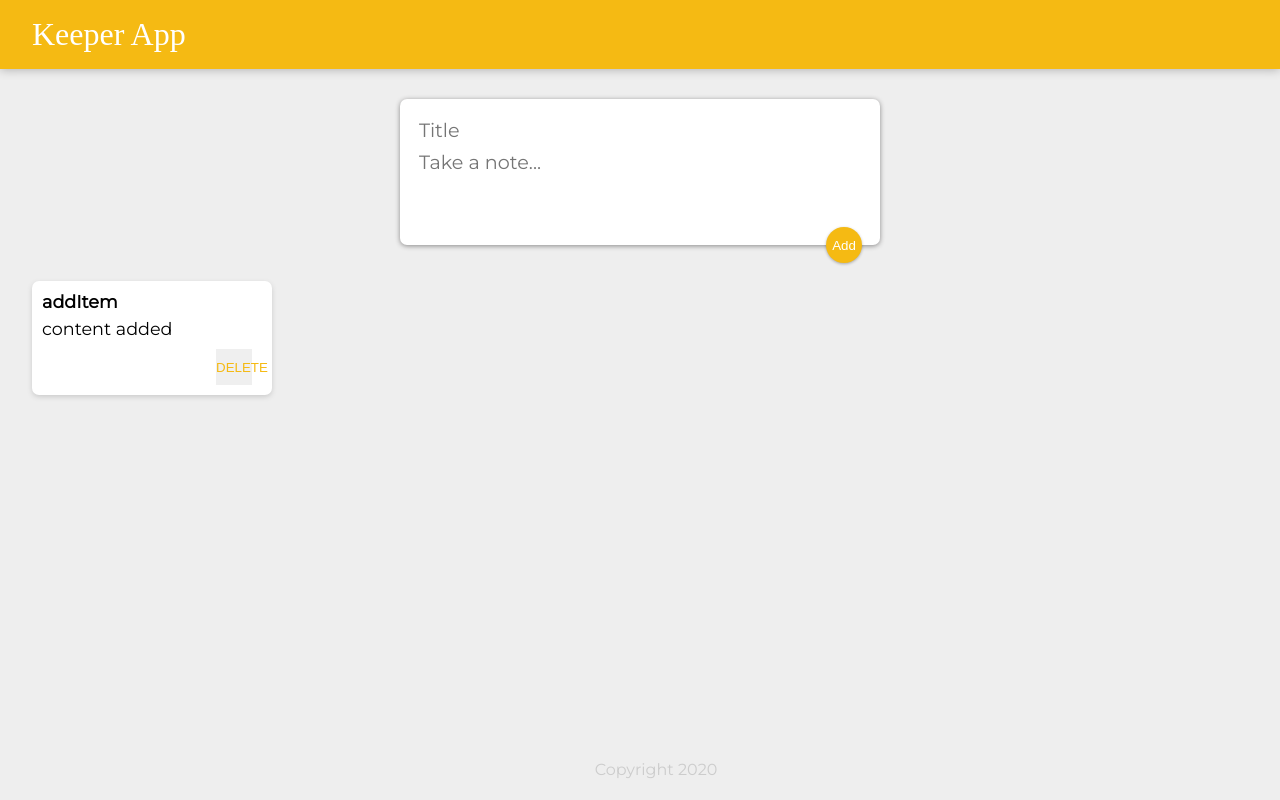
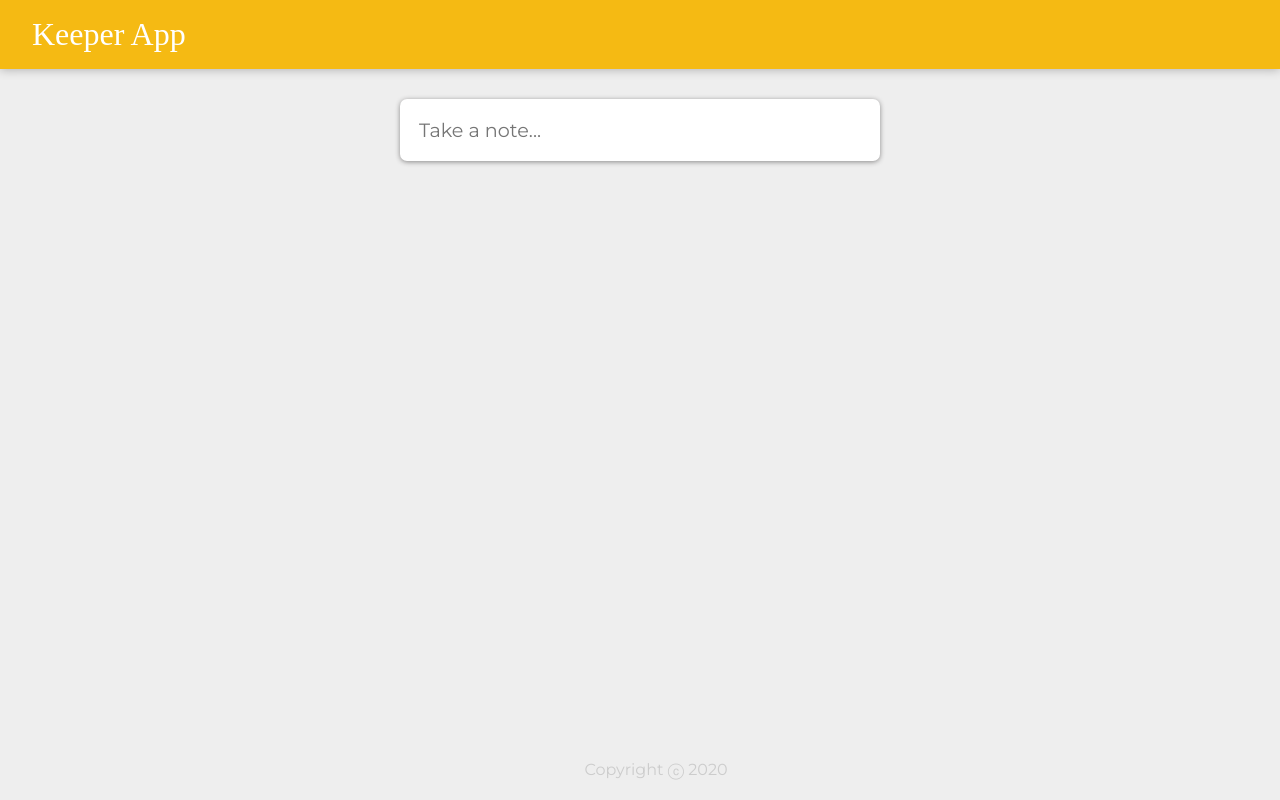
Before and after one commit to Light-Yagami14/Modified_todoList, a React (Create React App) app: page / in a window 1280 px wide. Built offline with nearby package versions, Linux system fonts and the light colour scheme; a web font is replaced by a local one.

Commit message:
Keeper Materialistic Ui style

```diff
--- a/package.json
+++ b/package.json
@@ -3,6 +3,8 @@
   "version": "0.1.0",
   "private": true,
   "dependencies": {
+    "@material-ui/core": "^4.11.0",
+    "@material-ui/icons": "^4.9.1",
     "@testing-library/jest-dom": "^4.2.4",
     "@testing-library/react": "^9.5.0",
     "@testing-library/user-event": "^7.2.1",
--- a/public/styles.css
+++ b/public/styles.css
@@ -67,7 +67,7 @@ footer p {
   outline: none;
 }
 
-form {
+form.create-note {
   position: relative;
   width: 480px;
   margin: 30px auto 20px auto;
@@ -76,8 +76,8 @@ form {
   border-radius: 7px;
   box-shadow: 0 1px 5px rgb(138, 137, 137);
 }
-form input,
-form textarea {
+form.create-note input,
+form.create-note textarea {
   width: 100%;
   border: none;
   padding: 4px;
@@ -86,7 +86,7 @@ form textarea {
   font-family: inherit;
   resize: none;
 }
-form button {
+form.create-note button {
   position: absolute;
   right: 18px;
   bottom: -18px;
--- a/src/components/App.jsx
+++ b/src/components/App.jsx
@@ -5,12 +5,7 @@ import Notes from "./Notes";
 import CreateArea from "./CreateArea";
 
 function App() {
-  const [notes, setNotes] = useState([
-    {
-      title: "addItem",
-      content: "content added"
-    }
-  ]);
+  const [notes, setNotes] = useState([]);
 
   function addItem(item) {
     console.log(item);
--- a/src/components/CreateArea.jsx
+++ b/src/components/CreateArea.jsx
@@ -1,6 +1,10 @@
 import React, { useState } from "react";
+import PostAddIcon from '@material-ui/icons/PostAdd';
+import Fab from '@material-ui/core/Fab';
+import Zoom from '@material-ui/core/Zoom';
 
 function CreateArea(props) {
+  const [isClicked,setIsClicked] = useState(false);
   const [fullNote, setFullNote] = useState({
     title: "",
     content: ""
@@ -21,25 +25,35 @@ function CreateArea(props) {
       title: "",
       content: ""
     });
+    setIsClicked(false);
   }
 
   return (
     <div>
-      <form>
+      <form className="create-note">
         <input
+         onClick={()=>{
+            setIsClicked(true);
+          }}
           onChange={changeHandler}
           name="title"
-          placeholder="Title"
+          placeholder={isClicked?"Title":"Take a note..."}
           value={fullNote.title}
         />
+        {isClicked&&
         <textarea
           onChange={changeHandler}
           name="content"
           placeholder="Take a note..."
-          rows="3"
+          rows={isClicked?"4":"1"}
           value={fullNote.content}
         />
-        <button onClick={submitNote}>Add</button>
+        }
+        <Zoom in={isClicked}>
+        <Fab onClick={submitNote}>
+          <PostAddIcon />
+        </Fab>
+        </Zoom>
       </form>
     </div>
   );
--- a/src/components/Footer.jsx
+++ b/src/components/Footer.jsx
@@ -6,7 +6,7 @@ const year = date.getFullYear();
 function Footer(){
     return (
     <footer>
-        <p>Copyright {year}</p>
+        <p>Copyright ⓒ {year}</p>
     </footer>
     );
 }
--- a/src/components/Notes.jsx
+++ b/src/components/Notes.jsx
@@ -1,4 +1,5 @@
 import React from "react";
+import DeleteForeverIcon from '@material-ui/icons/DeleteForever';
 
 function Note(props) {
   return (
@@ -7,7 +8,7 @@ function Note(props) {
       <p>{props.Content}</p>
       <button onClick={()=>{
           props.onDelete(props.id);
-      }}>DELETE</button>
+      }}><DeleteForeverIcon /></button>
     </div>
   );
 }
```
Also changed, not shown: 1 other file (tests, documents, lock files or other folders).
